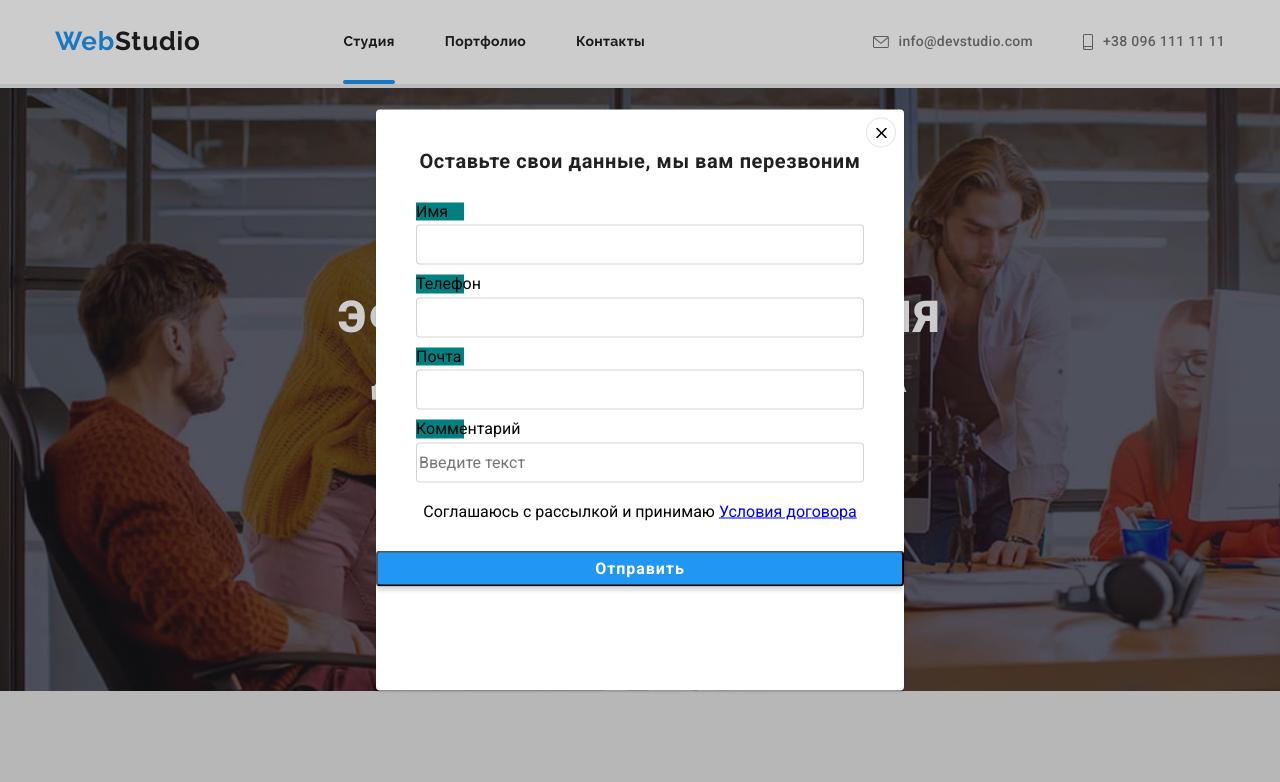
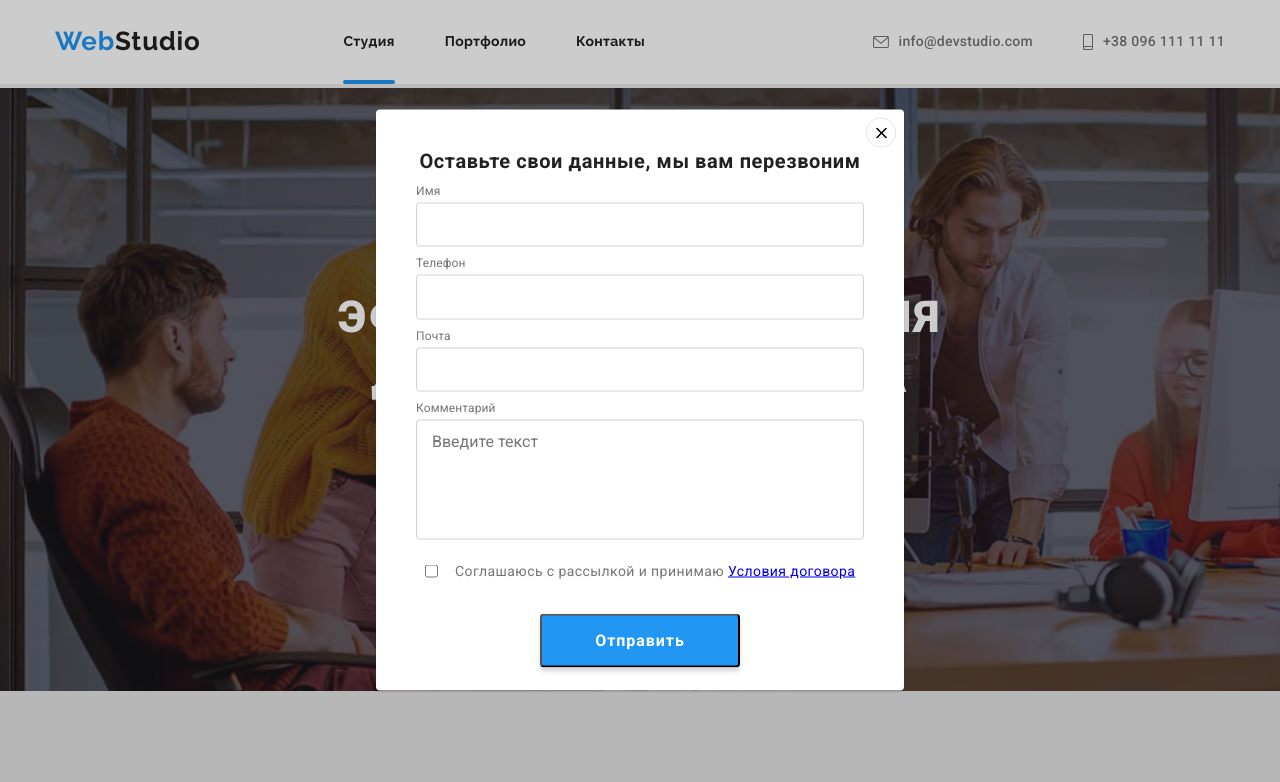
Before and after one commit to EugeneKravec/goit-markup-hw-06, a plain HTML site: page index.html in a window 1280 px wide. Both pictures are taken after a click on the button "Заказать услугу". Shown: the top 782 px of the page. Drawn offline with nearby package versions, Linux system fonts and the light colour scheme.

Commit message:
Доделал форму

```diff
--- a/css/style.css
+++ b/css/style.css
@@ -793,10 +793,12 @@ address {
     display: flex;
     flex-direction: column;
     width: 528px;
+    padding-top: 40px;
 }
 
 .modal-input .title {
-    padding: 40px 40px 30px;
+    margin-bottom: 12px;
+    /* padding: 40px 40px 30px; */
     text-align: center;
 
     font-family: Roboto;
@@ -817,31 +819,68 @@ address {
     width: 448px;
 }
 
-.input-lable {
-    width: 48px;
-    margin-bottom: 4px;
-    background-color: teal;
-}
+
 
 .input-area {
     width: 100%;
-    height: 40px;
+    padding-left: 42px;
+    padding-top: 12px;
+    padding-bottom: 12px;
     margin-bottom: 10px;
     border: 1px solid rgba(33, 33, 33, 0.2);
     border-radius: 4px;
 }
 
-.deal {
-    padding-top: 10px;
-    padding-bottom: 30px;
+textarea {
+    resize: none;
+    padding: 12px 15px;
+    margin-bottom: 20px;
+    width: 448px;
+    height: 120px;
+
+    border: 1px solid rgba(33, 33, 33, 0.2);
+    border-radius: 4px;
+}
+
+.input-lable {
+    margin-bottom: 4px;
+    font-family: Roboto;
+    font-weight: 400;
+    font-size: 12px;
+    line-height: 1.16;
+    letter-spacing: 0.01em;
+
+    color: var(--text-color);
+}
+
+.deal-box {
+    display: flex;
+    margin-bottom: 30px;
+    justify-content: center;
+    align-items: center;
+    justify-content: space-around;
+}
+
+.deal-lable {
     text-align: center;
+
+    font-family: Roboto;
+    font-weight: 400;
+    font-size: 14px;
+    line-height: 1.71;
+    letter-spacing: 0.03em;
+
+    color: var(--text-color);
 }
 
 .input-button {
     display: flex;
     justify-content: center;
-    align-items: center;
-    text-align: center;
+    width: 200px;
+    margin-left: auto;
+    margin-right: auto;
+    padding: 10px 55px;
+
 
     font-family: Roboto;
     font-weight: 700;
--- a/index.html
+++ b/index.html
@@ -431,7 +431,7 @@
                 <h2 class="title">Оставьте свои данные, мы вам перезвоним</h2>
                 <form class="input-form" name="input-form" autocomplete="on" novalidate>
                     <label class="input-lable" for="name">Имя</label>
-                    <input class="input-area" type="text" name="name" id="text" />
+                    <input class="input-area" type="text" name="name" id="name" />
 
                     <label class="input-lable" for="telephone">Телефон</label>
                     <input class="input-area" type="tel" name="telephone" id="telephone" />
@@ -440,12 +440,18 @@
                     <input class="input-area" type="email" name="email" id="email" />
 
                     <label class="input-lable" for="comment">Комментарий</label>
-                    <input class="input-area" type="text" name="comment" id="email" placeholder="Введите текст" />
+                    <textarea name="comment" id="comment" cols="30" rows="10" placeholder="Введите текст"></textarea>
+                    <div class="deal-box">
+                    <input type="checkbox" value="Соглашение" name="" id="deal">
+                    <label class="deal-lable" for="deal">Соглашаюсь с рассылкой и принимаю <a href="#">Условия договора</a></label>
+                    </div>
+                    <!-- <label class="input-lable" for="comment">Комментарий</label>
+                    <input class="input-area" type="text" name="comment" id="email" placeholder="Введите текст" /> -->
 
                 </form>
-                <p class="deal">Соглашаюсь с рассылкой и принимаю
+                <!-- <p class="deal">Соглашаюсь с рассылкой и принимаю
                     <a href="#">Условия договора</a>
-                </p>
+                </p> -->
                 <button type="submit" class="input-button">Отправить</button>
             </div>
         </div>
```
